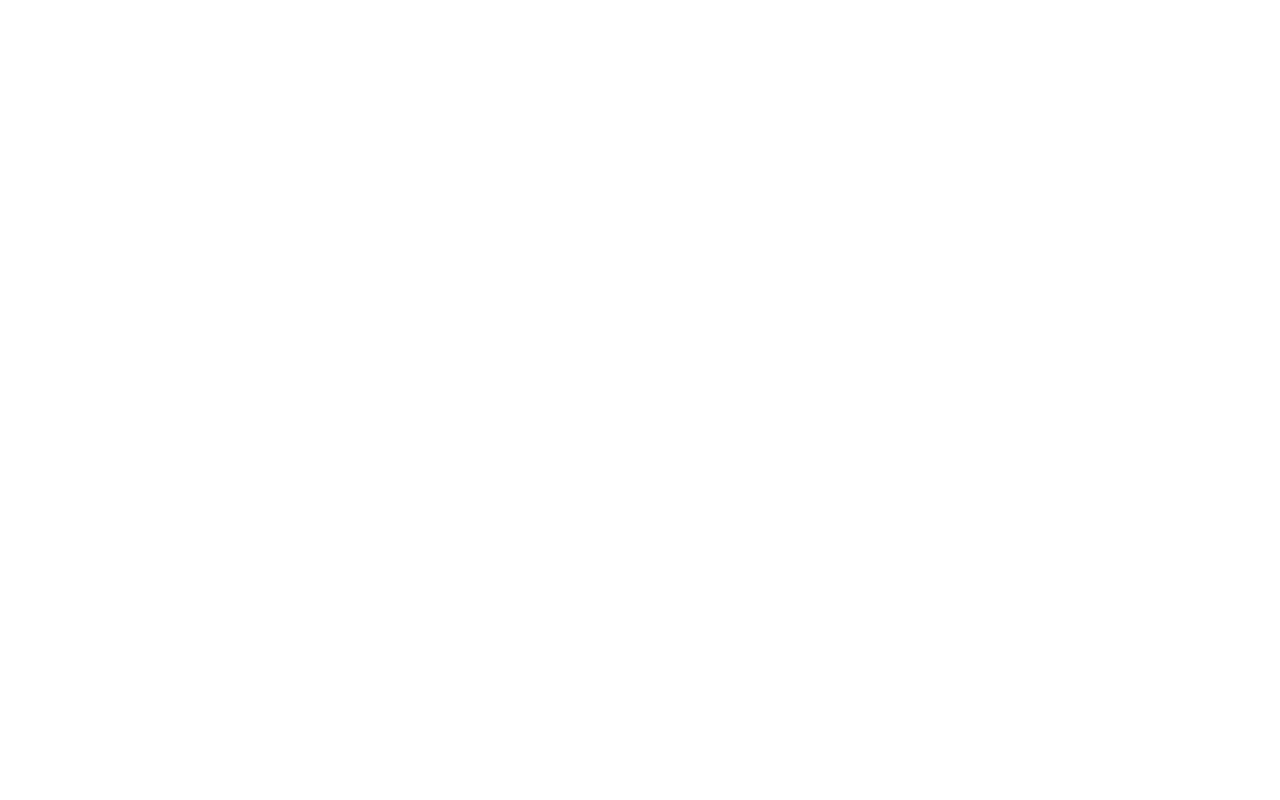
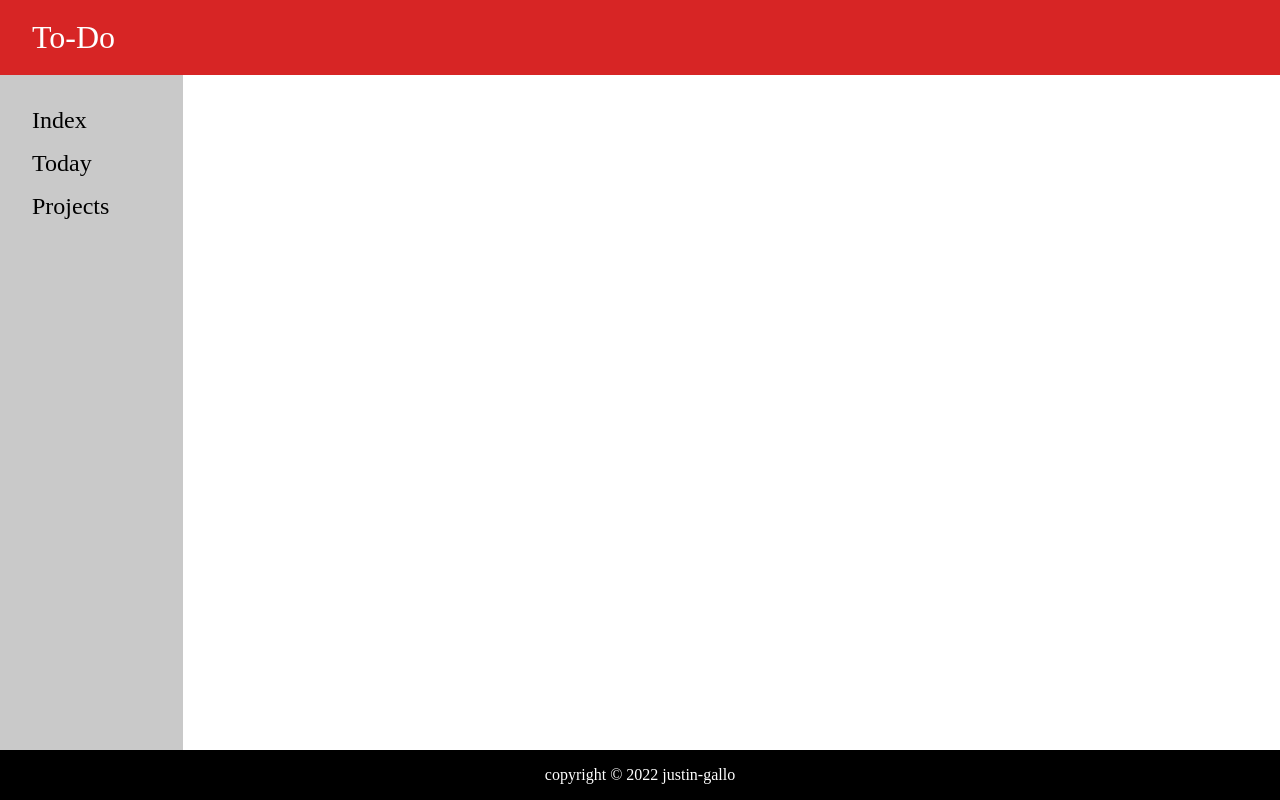
Before and after one commit to justin-gallo/todo-app, a website with bundled scripts: page dist/index.html in a window 1280 px wide. Built offline with nearby package versions, Linux system fonts and the light colour scheme.

Commit message:
Create initial html layout & associated CSS

```diff
--- a/dist/index.html
+++ b/dist/index.html
@@ -9,5 +9,21 @@
 </head>
 <body>
     <script src="main.js" defer></script>
+    <header>
+        To-Do
+    </header>
+    <nav>
+        <ul>
+            <li>Index</li>
+            <li>Today</li>
+            <li>Projects</li>
+        </ul>
+    </nav>
+    <main>
+
+    </main>
+    <footer>
+        <p class="footer">copyright &copy; <script>document.write(new Date().getFullYear())</script> justin-gallo</p>
+    </footer>
 </body>
 </html>
--- a/dist/main.js
+++ /dev/null
@@ -1 +0,0 @@
-(()=>{"use strict";let t=[],e=["index"];class i{constructor(t,e,i,o){this.parent="index",this.title=t,this.description=e,this.dueDate=i,this.priority=o,this.complete=!1}}function o(e,o,s,a){let l=new i(e,o,s,a);t.push(l)}var s,a;o("Go for a walk","go for a walk outside with nova for at least 20 minutes","4/20/22","high"),o("Make to do list app","code it with javascript","4/22/22","medium"),s="Home",-1===e.indexOf(s)&&e.push(s),a="Home",-1!==e.indexOf(a)&&(t[0].parent=a),!1===t[0].complete&&(t[0].complete=!0),console.log(e),console.log(t)})();
--- a/dist/style.css
+++ b/dist/style.css
@@ -0,0 +1,65 @@
+html, body {
+    margin: 0;
+    /* width: 100%; */
+    height: 100%;
+    font-size: 16px;
+}
+
+body {
+    display: grid;
+    grid-template-columns: minmax(150px, 1fr) 6fr;
+    grid-template-rows: 75px 1fr 50px;
+}
+
+header {
+    grid-column: 1 / 3;
+    grid-row: 1 / 2;
+    background-color: rgb(215, 37, 37);
+    display: flex;
+    justify-content: flex-start;
+    align-items: center;
+    padding-left: 2rem;
+    font-size: 2rem;
+    color: white;
+}
+
+nav {
+    grid-column: 1 / 2;
+    grid-row: 2 / 3;
+    background-color: rgb(201, 201, 201);
+    margin: 0;
+    padding: 0;
+}
+
+nav > ul {
+    display: flex;
+    flex-direction: column;
+    justify-content: flex-start;
+    align-items: flex-start;
+    gap: 1rem;
+    margin: 0;
+    padding: 2rem 0 0 2rem;
+    font-size: 1.5rem;
+    color: black;
+}
+
+nav > ul > li {
+    list-style-type: none;
+    margin-left: 0;
+}
+
+main {
+    grid-column: 2 / 3;
+    grid-row: 2 / 3;
+    background-color: white;
+}
+
+footer {
+    grid-column: 1 / 3;
+    grid-row: 3 / 4;
+    background-color: black;
+    color: white;
+    display: flex;
+    justify-content: center;
+    align-items: center;
+}
```
